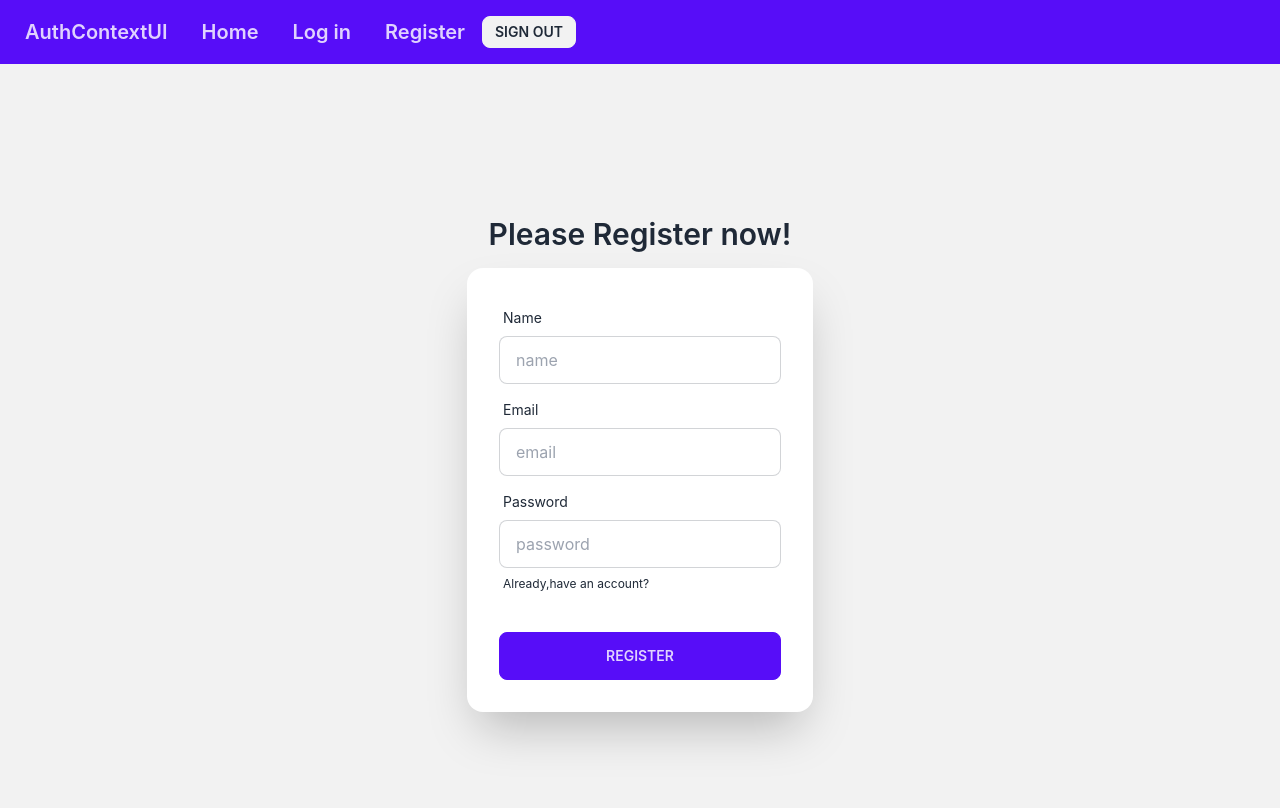
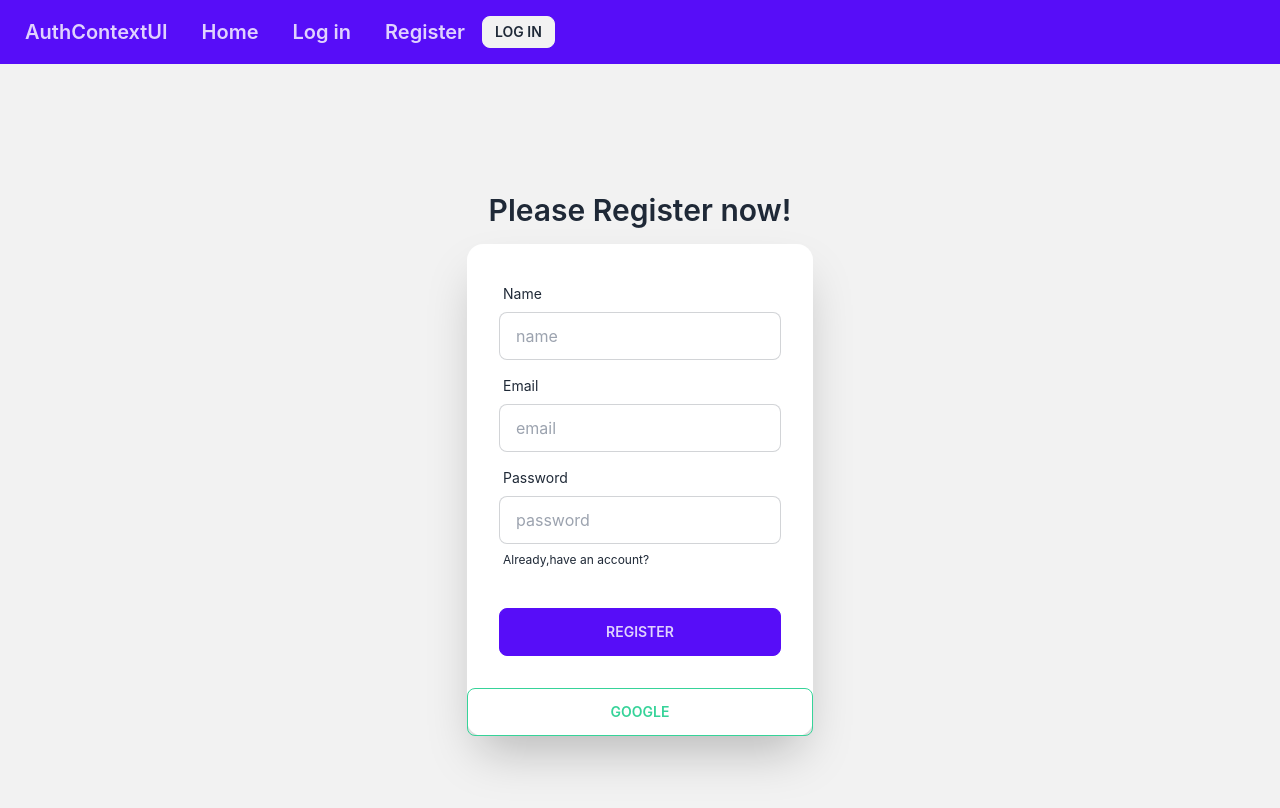
Before and after one commit to eqram1/auth-router-context-app, a React (Create React App) app: page /register in a window 1280 px wide. Shown: the top 808 px of the page. Built offline with nearby package versions, Linux system fonts and the light colour scheme; no server answers.

Commit message:
Implement Sign out and toggle log in and log out button

```diff
--- a/src/components/Header.js
+++ b/src/components/Header.js
@@ -4,8 +4,13 @@ import { AuthContext } from '../contexts/UserContext';
 
 
 const Header = () => {
-    const { user } = useContext(AuthContext);
+    const { user, logOut } = useContext(AuthContext);
     console.log('context', user);
+    const handleSignout = () => {
+        logOut()
+            .then(() => { })
+            .catch(error => console.error(error));
+    }
     return (
         <div>
             <div className="navbar bg-primary text-primary-content">
@@ -14,7 +19,12 @@ const Header = () => {
                 <Link className="btn btn-ghost normal-case text-xl" to='/login'>Log in</Link>
                 <Link className="btn btn-ghost normal-case text-xl" to='/register'>Register</Link>
                 {user?.email && <span>Welcome,{user.email}</span>}
-                <button className="btn btn-sm">Sign out</button>
+                {user?.email ?
+                    <button onClick={handleSignout} className="btn btn-sm">Log out</button>
+                    : <Link to='/login'>
+                        <button className="btn btn-sm">Log in</button>
+                    </Link>
+                }
             </div>
         </div>
     );
--- a/src/components/Register.js
+++ b/src/components/Register.js
@@ -2,7 +2,7 @@ import React, { useContext } from 'react';
 import { Link } from 'react-router-dom';
 import { AuthContext } from '../contexts/UserContext';
 const Register = () => {
-    const { createUser } = useContext(AuthContext);
+    const { createUser, signInWithGoogle } = useContext(AuthContext);
     console.log('createUser', createUser);
     const handleSubmit = event => {
         event.preventDefault();
@@ -19,6 +19,15 @@ const Register = () => {
             .catch(error => {
                 console.error(error);
             });
+    }
+    const handleGoogleSignIn = () => {
+        signInWithGoogle()
+            .then(result => {
+                const user = result.user;
+                console.log(user);
+            })
+            .catch(error =>
+                console.error(error));
     }
     return (
         <div>
@@ -54,6 +63,7 @@ const Register = () => {
                                 <button className="btn btn-primary">Register</button>
                             </div>
                         </form>
+                        <button onClick={handleGoogleSignIn} className="btn btn-outline btn-success">Google</button>
                     </div>
                 </div>
             </div>
--- a/src/contexts/UserContext.js
+++ b/src/contexts/UserContext.js
@@ -1,5 +1,5 @@
 import React, { createContext, useEffect, useState } from 'react';
-import { createUserWithEmailAndPassword, getAuth, onAuthStateChanged, signInWithEmailAndPassword } from 'firebase/auth';
+import { GoogleAuthProvider, createUserWithEmailAndPassword, getAuth, onAuthStateChanged, signInWithEmailAndPassword, signInWithPopup, signOut, } from 'firebase/auth';
 import app from '../firebase/firebase.config';
 
 export const AuthContext = createContext();
@@ -7,11 +7,18 @@ export const AuthContext = createContext();
 const auth = getAuth(app)
 const UserContext = ({ children }) => {
     const [user, setUser] = useState({ displayName: 'AkasherTara' });
+    const googleProvider = new GoogleAuthProvider();
     const createUser = (email, password) => {
         return createUserWithEmailAndPassword(auth, email, password);
     }
     const signIn = (email, password) => {
         return signInWithEmailAndPassword(auth, email, password);
+    }
+    const signInWithGoogle = () => {
+        return signInWithPopup(auth, googleProvider);
+    }
+    const logOut = () => {
+        return signOut(auth)
     }
     useEffect(() => {
         const unsubscribe = onAuthStateChanged(auth, currentUser => {
@@ -22,7 +29,7 @@ const UserContext = ({ children }) => {
             unsubscribe();
         }
     }, [])
-    const authInfo = { user, createUser, signIn }
+    const authInfo = { user, createUser, signIn, logOut, signInWithGoogle }
     return (
         <AuthContext.Provider value={authInfo}>
             {children}
```
Also changed, not shown: src/components/steps.js (added, +59 -0 lines).
